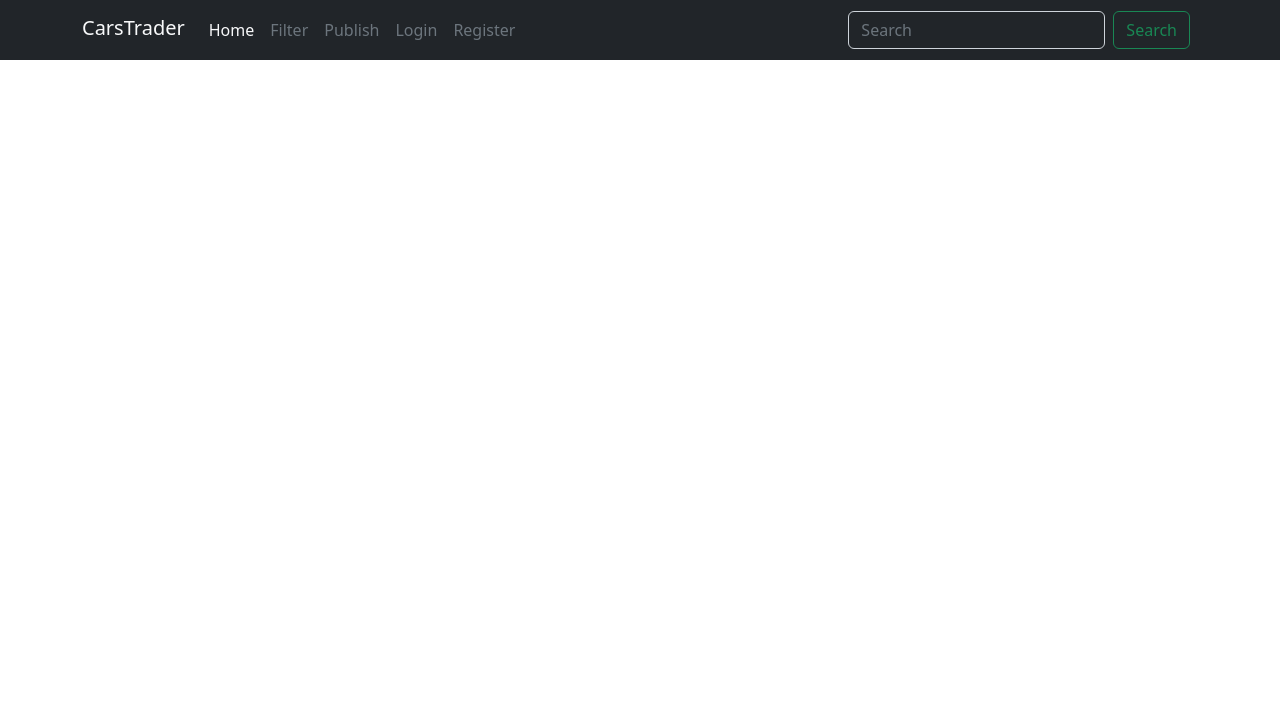
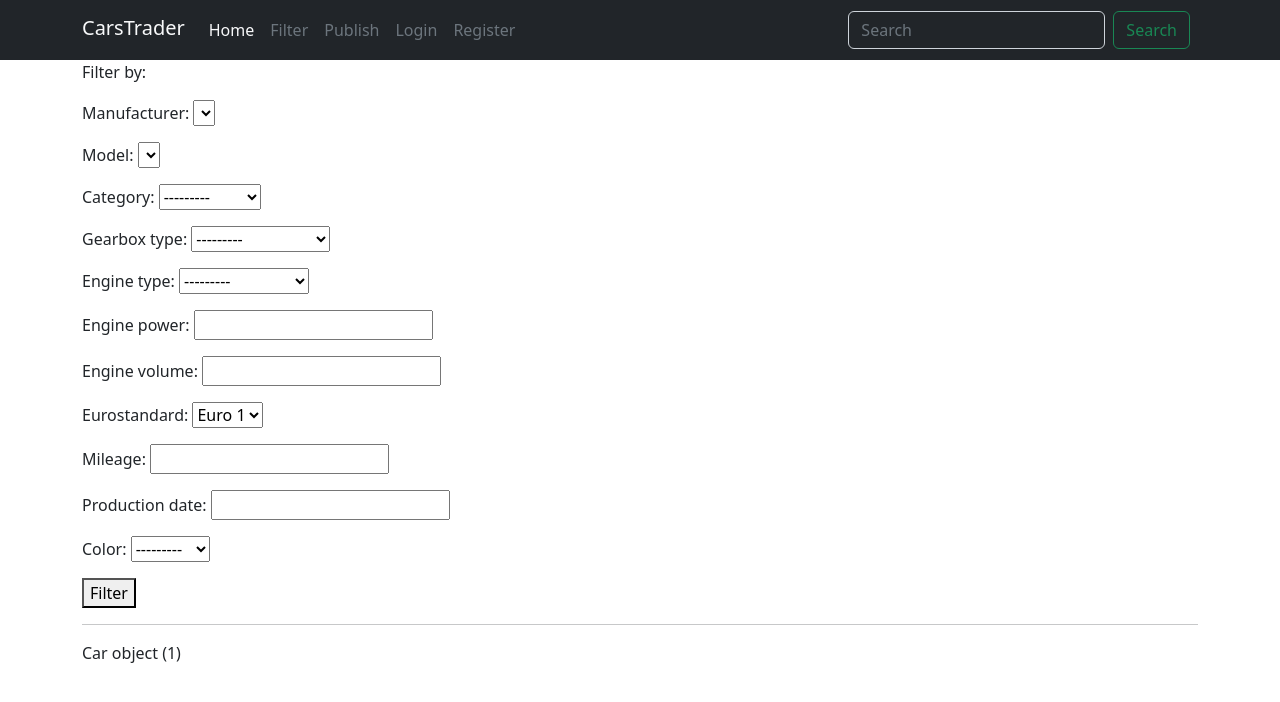
Before and after one commit to GecataGoranov/CarsTrader, a Django app: page / in a window 1280 px wide. Shown: the top 702 px of the page. Run offline with Django 4.2, Linux system fonts and the light colour scheme; data comes from the database, SQL or seed files in the repository; lists and menus that the app fills with data are empty.

Commit message:
Made the filter form and began modifying it

```diff
--- a/trader/admin.py
+++ b/trader/admin.py
@@ -1,7 +1,5 @@
 from django.contrib import admin
-from .models import Car, Engine
+from .models import Car
 
 # Register your models here.
 admin.site.register(Car)
-
-admin.site.register(Engine)
--- /dev/null
+++ b/trader/forms.py
@@ -0,0 +1,29 @@
+from django import forms
+from .models import Car
+
+class FilterForm(forms.ModelForm):
+    eurostandards = [
+        (1, "Euro 1"),
+        (2, "Euro 2"),
+        (3, "Euro 3"),
+        (4, "Euro 4"),
+        (5, "Euro 5"),
+        (6, "Euro 6"),
+
+    ]
+
+
+    def __init__(self, *args, **kwargs):
+        super(FilterForm, self).__init__(*args, **kwargs)
+        for field in self.fields:
+            self.fields[field].required = False
+
+        self.fields["manufacturer"].widget = forms.Select(choices=[])
+        self.fields["model"].widget = forms.Select(choices=[])
+        self.fields["eurostandard"].widget = forms.Select(choices=self.eurostandards)
+
+
+    class Meta:
+        model = Car
+        exclude = ("price", "region", "place")
+        fields = "__all__"
--- a/trader/models.py
+++ b/trader/models.py
@@ -1,19 +1,5 @@
 from django.db import models
 from django.contrib.auth.models import AbstractUser
-
-
-class Engine(models.Model):
-    engine_types = [
-        ("P", "Petrol"),
-        ("D", "Diesel"),
-        ("E", "Electric"),
-        ("H", "Hybrid"),
-        ("I", "Plug-in Hybrid")
-    ]
-
-    type = models.CharField(max_length=1, choices=engine_types)
-    power = models.IntegerField()
-    volume = models.IntegerField()
 
 
 class Car(models.Model):
@@ -23,15 +9,53 @@ class Car(models.Model):
         ("S", "semi-automatic")
     ]
 
+    engine_types = [
+        ("P", "Petrol"),
+        ("D", "Diesel"),
+        ("E", "Electric"),
+        ("H", "Hybrid"),
+        ("I", "Plug-in Hybrid")
+    ]
+
+    categories = [
+        ("VAN", "Van"),
+        ("SUV", "SUV"),
+        ("CAB", "Cabrio"),
+        ("UNI", "Universal"),
+        ("COU", "Coupe"),
+        ("MIN", "Minivan"),
+        ("PIC", "Pickup"),
+        ("SED","Sedan"),
+        ("LIM", "Limousine"),
+        ("HAT", "Hatchback")
+    ]
+
+    colors = [
+        ("W", "White"),
+        ("B", "Black"),
+        ("G", "Gray"),
+        ("S", "Silver"),
+        ("U", "Blue"),
+        ("R", "Red"),
+        ("N", "Brown"),
+        ("G", "Green"),
+        ("O", "Orange"),
+        ("L", "Gold"),
+        ("Y", "Yellow"),
+        ("P", "Purple"),
+    ]
+
     manufacturer = models.CharField(max_length=64)
     model = models.CharField(max_length=64)
-    category = models.CharField(max_length=64)
+    category = models.CharField(max_length=3, choices=categories)
     gearbox_type = models.CharField(max_length=1, choices=gearbox_types)
-    engine = models.ForeignKey(Engine, on_delete=models.CASCADE)
+    engine_type = models.CharField(max_length=1, choices=engine_types)
+    engine_power = models.IntegerField()
+    engine_volume = models.IntegerField()
     eurostandard = models.IntegerField()
     mileage = models.IntegerField()
     production_date = models.DateField()
-    color = models.CharField(max_length=20)
+    color = models.CharField(max_length=1, choices=colors)
     price = models.IntegerField()
     region = models.CharField(max_length=64)
     place = models.CharField(max_length=64)
--- a/trader/static/trader/script.js
+++ b/trader/static/trader/script.js
@@ -0,0 +1,6 @@
+document.addEventListener("DOMContentLoaded", () => {
+    var manufacturer_field = document.querySelector("#id_manufacturer");
+    if(manufacturer_field){
+        console.log("bravo");
+    }
+})
--- a/trader/templates/trader/index.html
+++ b/trader/templates/trader/index.html
@@ -1,4 +1,13 @@
 {% extends "trader/layout.html" %}
 {% block body %}
-
+    <p>Filter by:</p>
+    <form>
+        {% csrf_token %}
+        {{ form.as_p }}
+        <button type="submit">Filter</button>
+    </form>
+    <hr>
+    {% for car in object_list %}
+    <p>{{ car }}</p>
+    {% endfor %}
 {% endblock %}
--- a/trader/templates/trader/layout.html
+++ b/trader/templates/trader/layout.html
@@ -1,3 +1,5 @@
+{% load static %}
+
 <!doctype html>
 <html lang="en">
   <head>
@@ -12,5 +14,6 @@
       {% block body %}{% endblock %}
     </div>
     <script src="https://cdn.jsdelivr.net/npm/bootstrap@5.2.3/dist/js/bootstrap.bundle.min.js" integrity="sha384-kenU1KFdBIe4zVF0s0G1M5b4hcpxyD9F7jL+jjXkk+Q2h455rYXK/7HAuoJl+0I4" crossorigin="anonymous"></script>
+    <script src="{% static 'trader/script.js' %}"></script>
   </body>
 </html>
--- a/trader/views.py
+++ b/trader/views.py
@@ -4,13 +4,18 @@ from django.views.generic.edit import CreateView, FormView
 from django.contrib.auth.forms import UserCreationForm
 from django.contrib.auth.views import LoginView, LogoutView
 from django.urls import reverse_lazy
+from .forms import FilterForm
+from .models import Car
 
 
 
 # Create your views here.
 
-class IndexView(TemplateView):
+class IndexView(FormView, ListView):
     template_name = "trader/index.html"
+    form_class = FilterForm
+    success_url = reverse_lazy("index")
+    model = Car
 
     def get_context_data(self, **kwargs):
         context = super().get_context_data(**kwargs)
```
Also changed, not shown: db.sqlite3, trader/migrations/0004_remove_car_engine_car_engine_power_car_engine_type_and_more.py (added), trader/migrations/0005_alter_car_category.py (added), trader/migrations/0006_alter_car_color.py (added).
